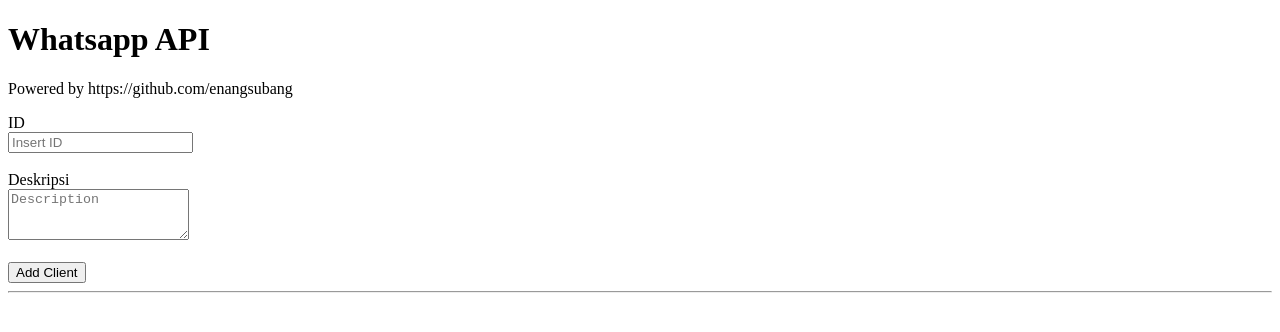
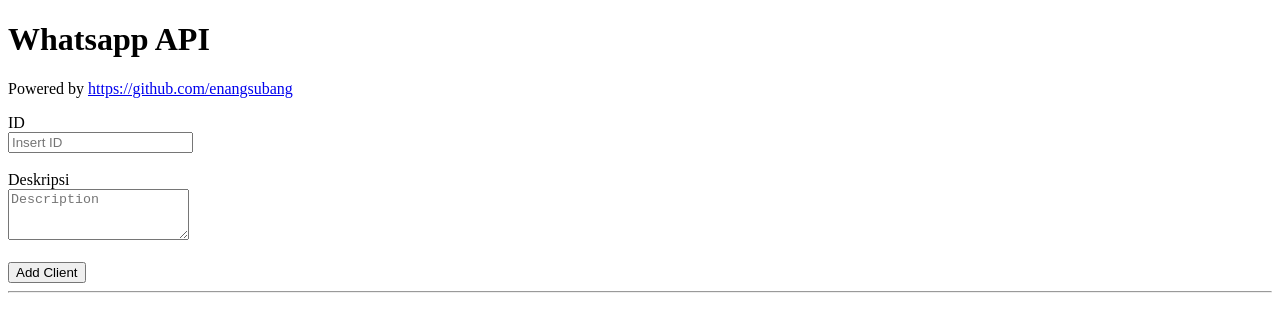
Before and after one commit to enangsubang/whatsapp-api, a website: page index-multiple-device.html in a window 1280 px wide. Drawn offline with nearby package versions, Linux system fonts and the light colour scheme; no server answers.

Commit message:
Update index-multiple-device.html

```diff
--- a/index-multiple-device.html
+++ b/index-multiple-device.html
@@ -19,7 +19,7 @@
 
 	<div id="app">
 		<h1>Whatsapp API</h1>
-		<p>Powered by https://github.com/enangsubang</p>
+		<p>Powered by <a href="https://github.com/enangsubang" target="_BLANK">https://github.com/enangsubang</a></p>
 		<div class="form-container">
 			<label for="client-id">ID</label><br>
 			<input type="text" id="client-id" placeholder="Insert ID">
```
